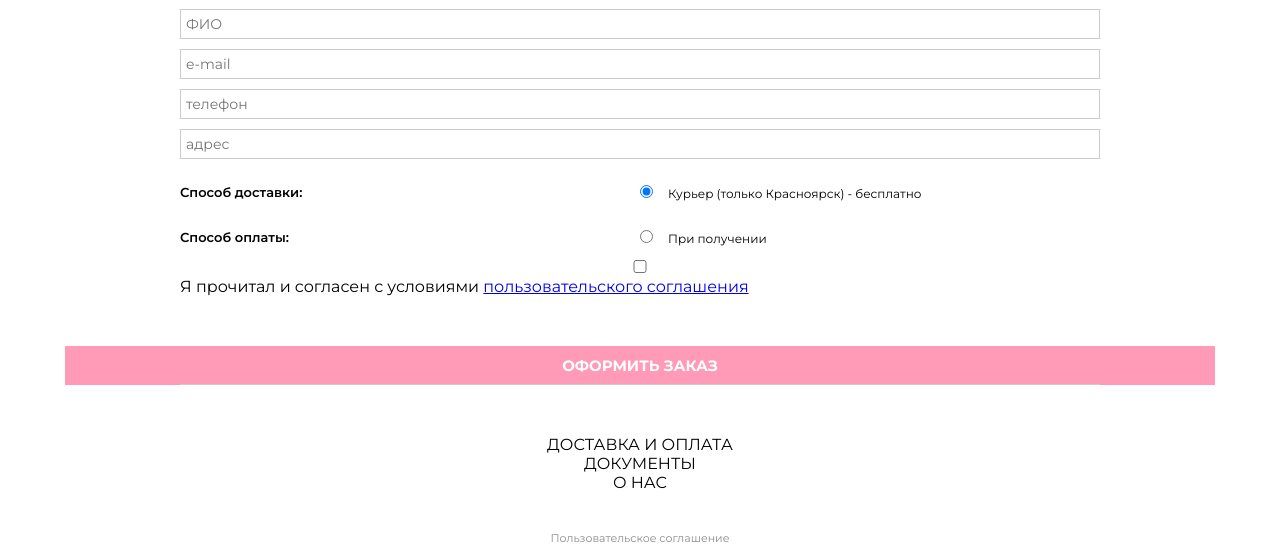
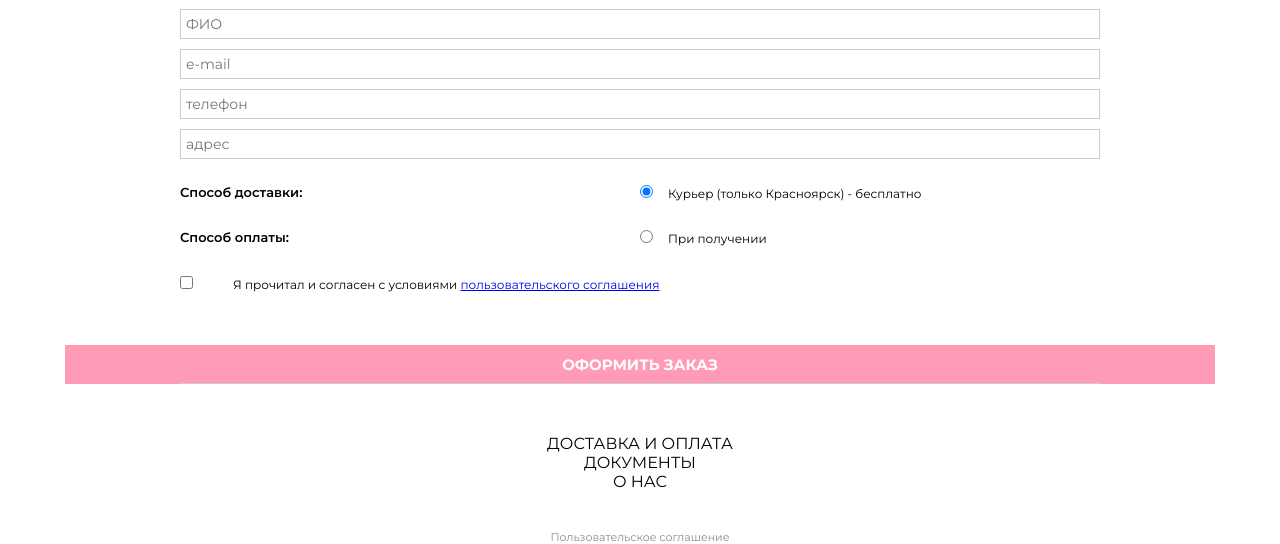
Before and after one commit to vladpon/shop, a PHP site: page /cartpage.php in a window 1280 px wide. Shown: the part 199-743 px from the top of the page. Run offline with PHP 8.4, Linux system fonts and the light colour scheme; the visitor is signed in with stand-in values (Sample User, id 1); data that the repository does not hold is empty; a stand-in replaces the project's code that opens the database connection; some libraries are stand-ins or nearby versions.

Commit message:
“2505”

```diff
--- a/cartpage.php
+++ b/cartpage.php
@@ -94,7 +94,7 @@ function showForm($totalPrice){
 						<!-- <p><input type="radio" name="payment">Оплата онлайн</p> -->
 					</div>
 				</div>
-				<input type="checkbox" name="publicy"> Я прочитал и согласен с условиями <a href="documents.php#terms_of_use">пользовательского соглашения</a>
+				<div class="cart__agreement"><input type="checkbox" name="agreement">Я прочитал и согласен с условиями <a href="documents.php#terms_of_use">пользовательского соглашения</a></div>
 			</div>
 			<!-- <div class="cart__totality"><span><?=$totalPrice?></span></div> -->
 			<input class="big-button" type="submit" name="submit" value="Оформить заказ">
--- a/css/style.css
+++ b/css/style.css
@@ -1095,6 +1095,20 @@ h1 {
 }
 
 
+.cart__agreement{
+	margin-top: 25px;
+	/*display: flex;*/
+	justify-content: space-between;
+	font-size: 12px;
+	font-weight: 400;
+	letter-spacing: 1.3;
+	line-height: 1.7;
+}
+
+.cart__agreement input {
+	margin-right: 40px;
+}
+
 
 .cart__totality {
 	font-size: 16px;
--- a/js/cartpage.js
+++ b/js/cartpage.js
@@ -44,6 +44,10 @@ orderConfirmSubmitBtn.addEventListener('click', () => confirmOrder(sessionData))
 
 
 function confirmOrder (sessionData){
+
+	orderConfirmSubmitBtn.style.pointerEvents = 'none';
+
+
 	let clientData = new FormData(form);
 
 
@@ -75,7 +79,7 @@ orderConfirmCloseBtn.addEventListener('click', () => {
 function validate() {
 	if((form.clientName.value != '') && (form.clientEmail != '') && (form.clientTel != '')
 		&& (form.clientAddress != '') && (form.clientEmail != '') && (form.delivery.checked) &&
-		form.payment.checked
+		form.payment.checked && form.agreement.checked
 		// (form.payment[0].checked || form.payment[1].checked)
 		)
 		return true;
```
